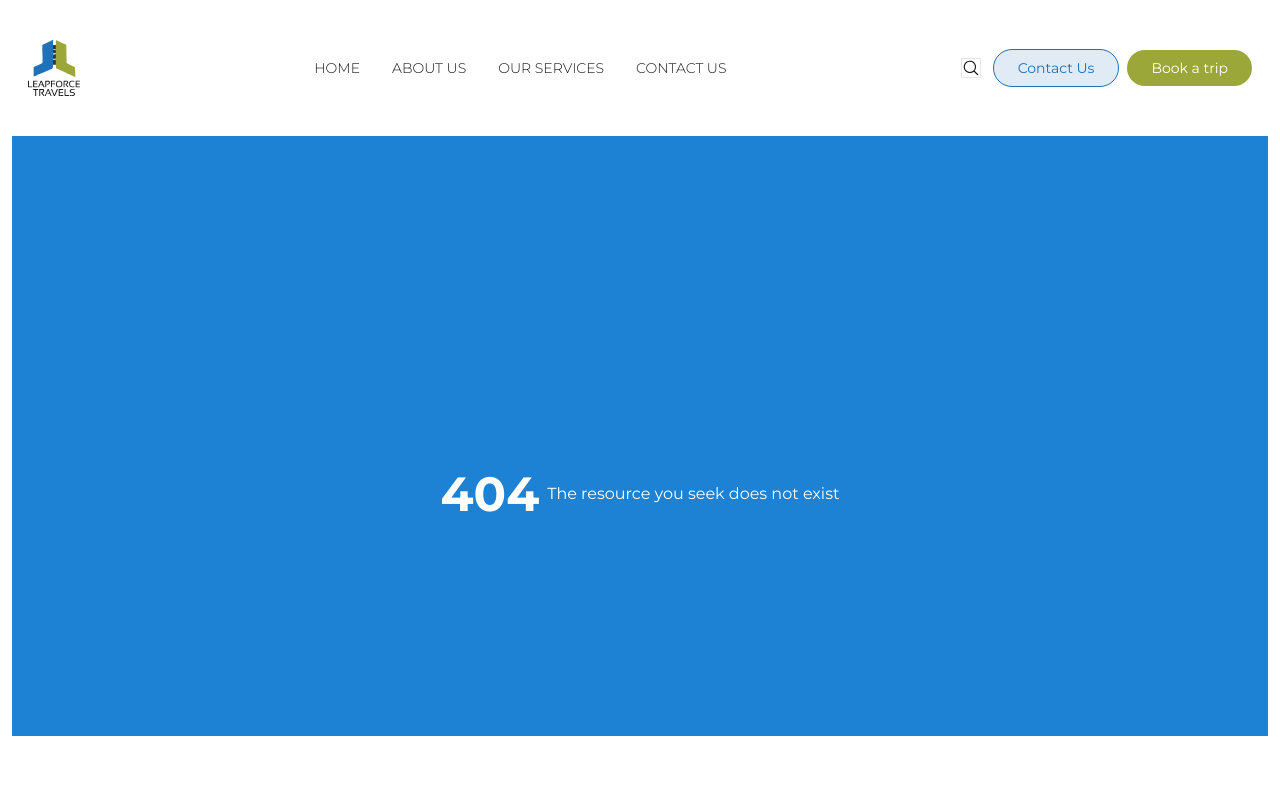
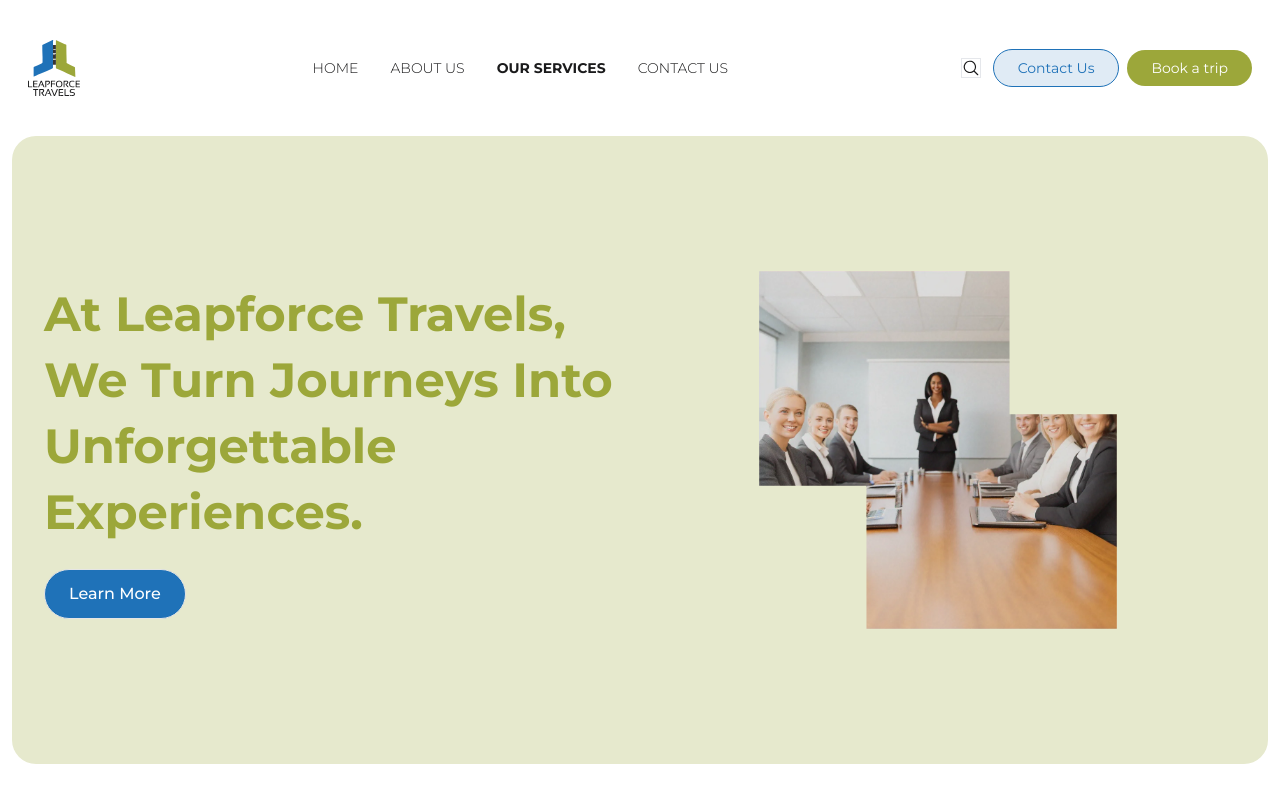
Before and after one commit to mgiwa78/leap-force-app, a React (Vite) app: page /services in a window 1280 px wide. Shown: the top 800 px of the page. Built offline with nearby package versions, Linux system fonts and the light colour scheme; no server answers; some icons are missing.

Commit message:
Chore: add services to pages

```diff
--- a/src/components/layouts/menu/mobileNav.tsx
+++ b/src/components/layouts/menu/mobileNav.tsx
@@ -33,16 +33,14 @@ const MobileNavigation = ({ isOpen, toggleMenu }: Props) => {
             </button>
           </div>
 
-          <div className="mt-8 flex flex-col gap-y-6 text-xs pb-3 border-b-[0.25px] border-[#C8C8C8]">
+          <div className="mt-8 flex flex-col gap-y-6 text-xs pb-5 border-b-[0.25px] border-[#C8C8C8]">
             {routerLinks?.map((link) => {
               return link.link ? (
                 <NavLink
                   key={link.url}
                   className={({ isActive }) =>
                     `text-sm text-text2/80 px-3  ${
-                      isActive
-                        ? " bg-[#F1F1F1] rounded-full py-3 "
-                        : ""
+                      isActive ? " bg-[#F1F1F1] rounded-full py-3 " : ""
                     }`
                   }
                   to={link.url}
@@ -53,7 +51,7 @@ const MobileNavigation = ({ isOpen, toggleMenu }: Props) => {
                 <Link
                   smooth
                   key={link.url}
-                  className="text-sm text-type font-light"
+                  className="text-sm text-type font-light px-3"
                   to={isHomeRoute ? link.url : `/${link?.url}`}
                 >
                   {link.name}
@@ -62,7 +60,7 @@ const MobileNavigation = ({ isOpen, toggleMenu }: Props) => {
             })}
           </div>
 
-          <div className="flex gap-y-2 flex-col pt-3">
+          <div className="flex gap-y-2 flex-col pt-5">
             <button
               className="bg-[#E0EBF5] text-secondary rounded-full py-2 px-4 cursor-pointer border-[0.5px] border-secondary "
               onClick={() => navigate("#contact")}
--- a/src/constants/index.ts
+++ b/src/constants/index.ts
@@ -1,7 +1,7 @@
 export const routerLinks = [
   { name: "Home", url: "/", link: true },
   { name: "About Us", url: "/about", link: true },
-  { name: "Our Services", url: "#services", link: false },
+  { name: "Our Services", url: "/services", link: true },
   { name: "Contact Us", url: "#contact", link: false },
 ];
 
--- /dev/null
+++ b/src/pages/our-services/index.tsx
@@ -0,0 +1,38 @@
+import CustomButton from "@/components/core/button";
+import { useNavigate } from "react-router";
+const OurServices = () => {
+  const navigate = useNavigate();
+  return (
+    <main>
+      <div className="min-h-[600px] w-full mx-auto bg-[#E6E9CD] rounded-3xl py-4 px-8 relative overflow-hidden">
+        <div className="grid grid-cols-1 lg:grid-cols-2 h-full items-center">
+          <div className="space-y-6 text-center lg:text-left">
+            <h1 className="capitalize text-[#9CA73A] text-2xl lg:text-5xl lg:leading-[66px] font-bold">
+              At Leapforce Travels, <br /> we turn journeys into unforgettable
+              experiences.
+            </h1>
+
+            <div className="flex justify-center md:justify-start">
+              <CustomButton
+                onClick={() => navigate("/service-offering")}
+                className="bg-secondary text-white rounded-full font-medium text-xs lg:text-base px-3 py-2 lg:py-3 lg:px-6"
+              >
+                Learn more
+              </CustomButton>
+            </div>
+          </div>
+
+          <div className="flex image-container justify-center items-center h-full">
+            <img
+              src="/assets/images/home/board.webp"
+              alt="home visa"
+              className="h-4/5 lg:h-3/5 w-auto object-contain"
+            />
+          </div>
+        </div>
+      </div>
+    </main>
+  );
+};
+
+export default OurServices;
--- a/src/router/index.tsx
+++ b/src/router/index.tsx
@@ -17,6 +17,7 @@ import AboutUsPage from "@/pages/support/about-us";
 import ServiceOffering from "@/pages/services";
 import NotFound from "@/pages/not-found";
 import ErrorBoundary from "@/pages/error-boundary";
+import OurServices from "@/pages/our-services";
 
 const router = createBrowserRouter([
   {
@@ -47,6 +48,7 @@ const router = createBrowserRouter([
       // { path: "/hotel-booking", element: <HotelBooking /> },
       // { path: "/visa-application", element: <VisaApplicationPage /> },
       { path: "/about", element: <AboutUsPage /> },
+      { path: "/services", element: <OurServices /> },
       { path: "*", element: <NotFound /> },
     ],
   },
```
